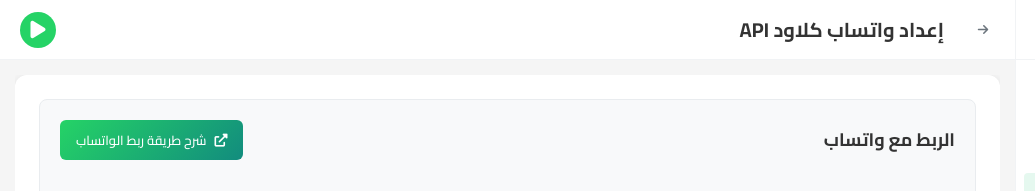
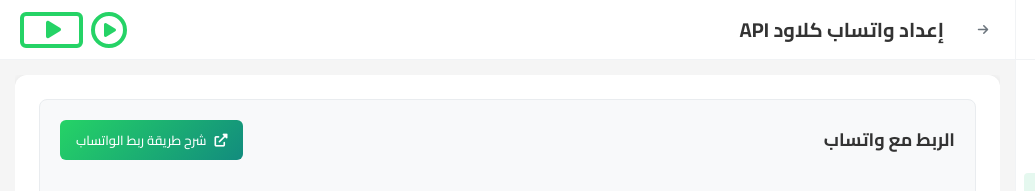
Before and after one commit to nsrfly2218/last, a plain HTML site: page settings/setup/whatsapp-setup.html in a window 1280 px wide. Shown: the top 191 px of the page, 0-1035 px from the left. Drawn offline with Linux system fonts and the light colour scheme.

Commit message:
add help button to whatsapp setup

```diff
--- a/settings/setup/whatsapp-setup.html
+++ b/settings/setup/whatsapp-setup.html
@@ -148,27 +148,87 @@
         box-shadow: 0 4px 12px rgba(0, 0, 0, 0.15);
       }
 
+      .wd-content-header-actions {
+        display: flex;
+        align-items: center;
+        gap: 8px;
+        margin-right: auto;
+      }
+
       .wd-help-btn {
+        position: relative;
         background: transparent;
         border: none;
-        color: #fff;
-        font-size: 20px;
+        font-size: 16px;
+        color: #25d366;
         cursor: pointer;
         display: flex;
         align-items: center;
         justify-content: center;
-        padding: 8px;
+        padding: 8px 6px 8px 8px;
         width: 36px;
         height: 36px;
         border-radius: 50%;
-        background-color: #25d366;
+        border: 4px solid #25d366;
         transition: all 0.3s ease;
-        margin-right: auto;
       }
 
       .wd-help-btn:hover {
+        color: #155724;
+        border-color: #155724;
+      }
+
+      .wd-help-btn-rect {
+        position: relative;
+        background: transparent;
+        color: #25d366;
+        border: 4px solid #25d366;
+        cursor: pointer;
+        display: flex;
+        align-items: center;
+        justify-content: center;
+        padding: 4px 18px;
+        border-radius: 6px;
+        transition: all 0.3s ease;
+      }
+
+      .wd-help-btn-rect i {
+        font-size: 20px;
+        margin-left: 4px;
+      }
+
+      .wd-help-btn-rect:hover {
+        color: #155724;
+        border-color: #155724;
+      }
+
+      .wd-help-btn-rect:hover .wd-help-btn-tooltip {
+        opacity: 1;
+        transform: translateX(-50%) translateY(2px);
+      }
+
+      .wd-help-btn-tooltip {
+        position: absolute;
+        top: 110%;
+        left: 50%;
+        transform: translateX(-50%);
+        background-color: #333;
         color: #fff;
-        background-color: #128c7e;
+        font-size: 12px;
+        padding: 4px 8px;
+        border-radius: 6px;
+        white-space: nowrap;
+        box-shadow: 0 2px 6px rgba(0, 0, 0, 0.2);
+        opacity: 0;
+        pointer-events: none;
+        transition: opacity 0.2s ease, transform 0.2s ease;
+        transform-origin: top;
+        z-index: 1001;
+      }
+
+      .wd-help-btn:hover .wd-help-btn-tooltip {
+        opacity: 1;
+        transform: translateX(-50%) translateY(2px);
       }
 
       .wd-popup-overlay {
@@ -757,9 +817,24 @@
             </button>
             <h1>إعداد واتساب كلاود API</h1>
           </div>
-          <button class="wd-help-btn" onclick="toggleHelp()">
-            <i class="fa-solid fa-play"></i>
-          </button>
+          <div class="wd-content-header-actions">
+            <button
+              class="wd-help-btn"
+              onclick="toggleHelp()"
+              aria-label="شاهد الشرح"
+            >
+              <i class="fa-solid fa-play"></i>
+              <span class="wd-help-btn-tooltip">شاهد الشرح</span>
+            </button>
+            <button
+              class="wd-help-btn-rect"
+              onclick="toggleHelp()"
+              aria-label="شاهد الشرح"
+            >
+              <i class="fa-solid fa-play"></i>
+              <span class="wd-help-btn-tooltip">شاهد الشرح</span>
+            </button>
+          </div>
         </div>
 
         <div class="wd-content-body">
```
